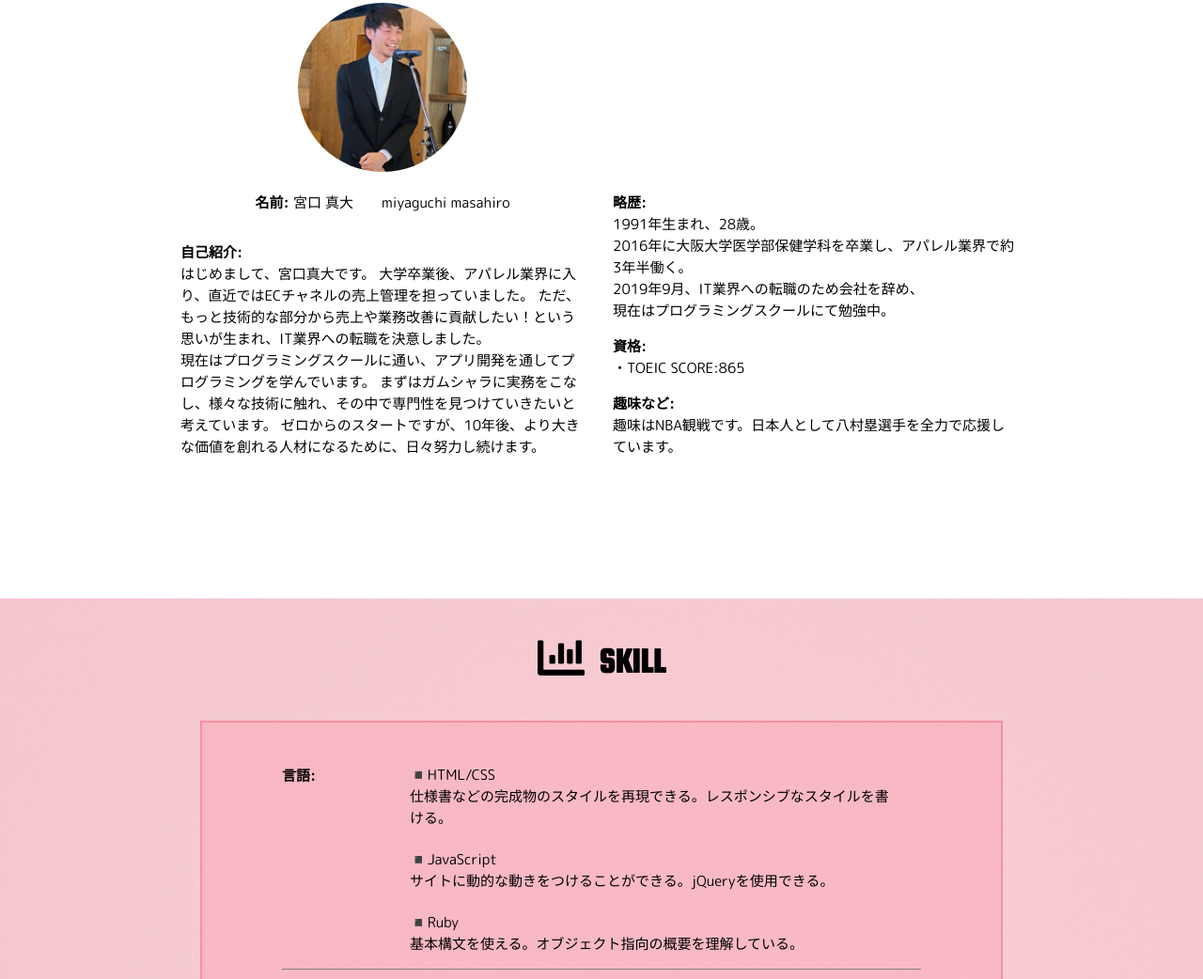
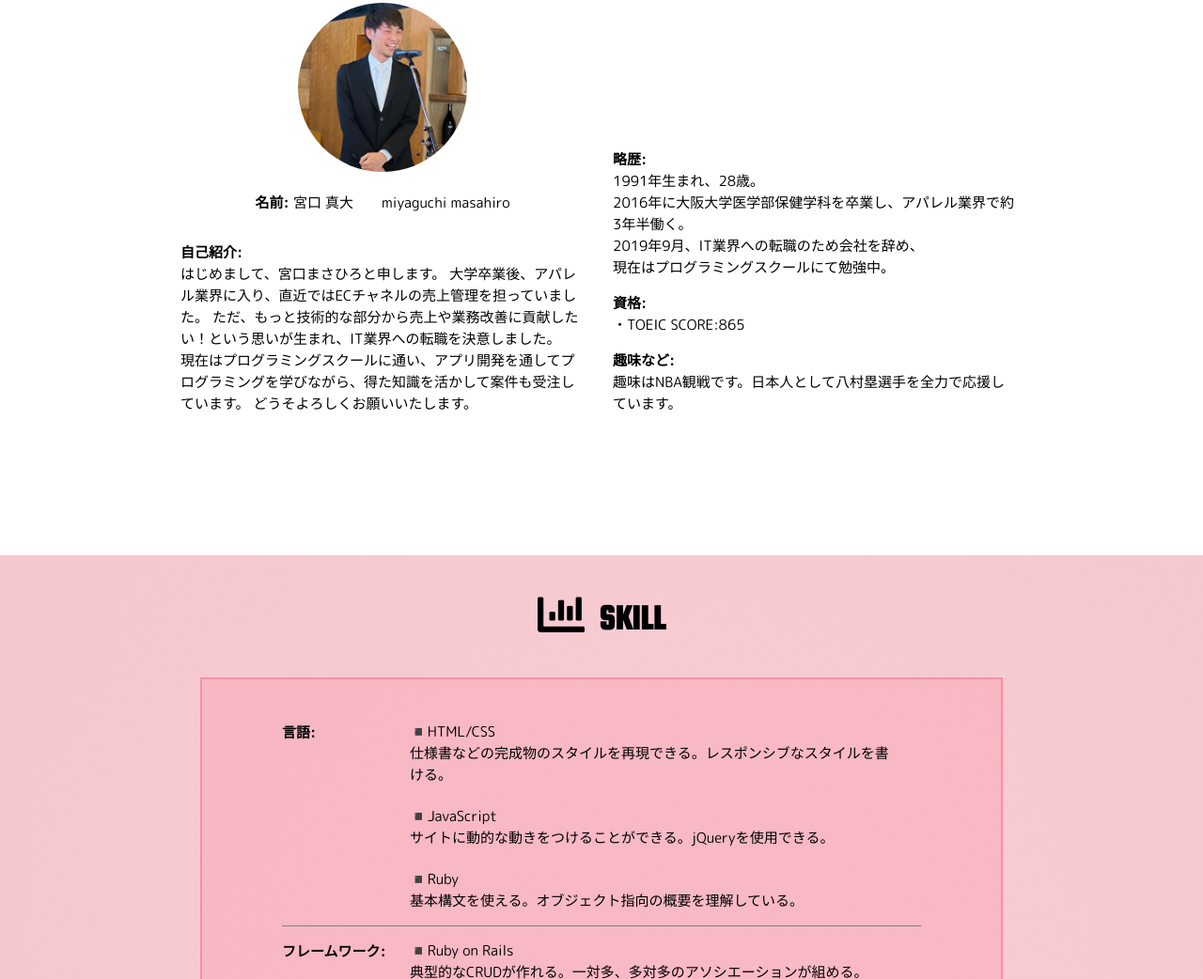
Before and after one commit to mmasahiro0828/portfolio, a plain HTML site: page index.html in a window 1280 px wide. Shown: the part 758-1800 px from the top of the page at 94% size. Drawn offline with Linux system fonts and the light colour scheme.

Commit message:
プロフィール変更

```diff
--- a/index.html
+++ b/index.html
@@ -4,7 +4,7 @@
     <meta charset="UTF-8">
     <meta name="viewport" content="width=device-width, initial-scale=1.0">
     <meta http-equiv="X-UA-Compatible" content="ie=edge">
-    <title>宮口真大のポートフォリオ</title>
+    <title>ミヤグチマサヒロのポートフォリオ</title>
 
     <link rel="stylesheet" href="css/style.css">
     <link href="https://fonts.googleapis.com/css?family=Squada+One&display=swap" rel="stylesheet">
@@ -89,12 +89,11 @@
 
                     <div class="main-profile profile-item">
                         <span style="font-weight: bold">自己紹介:</span><br>
-                        はじめまして、宮口真大です。
+                        はじめまして、宮口まさひろと申します。
                         大学卒業後、アパレル業界に入り、直近ではECチャネルの売上管理を担っていました。
                         ただ、もっと技術的な部分から売上や業務改善に貢献したい！という思いが生まれ、IT業界への転職を決意しました。<br>
-                        現在はプログラミングスクールに通い、アプリ開発を通してプログラミングを学んでいます。
-                        まずはガムシャラに実務をこなし、様々な技術に触れ、その中で専門性を見つけていきたいと考えています。
-                        ゼロからのスタートですが、10年後、より大きな価値を創れる人材になるために、日々努力し続けます。
+                        現在はプログラミングスクールに通い、アプリ開発を通してプログラミングを学びながら、得た知識を活かして案件も受注しています。
+                        どうそよろしくお願いいたします。
                     </div>
                 </div>
 
```
